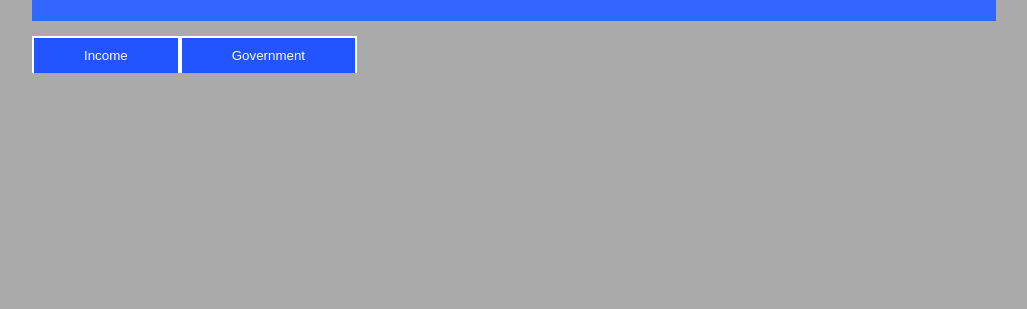
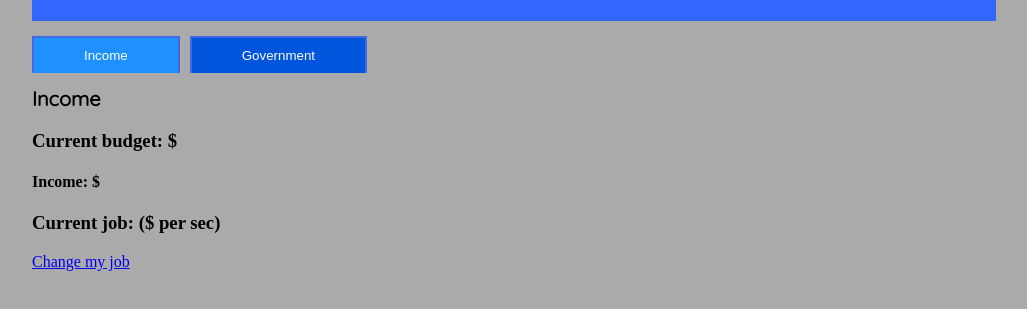
Before and after one commit to TheOnlyMrCat/incremental, a plain HTML site: page index.html in a window 1280 px wide. Shown: the part 81-390 px from the top of the page, without its empty margins (126-1153 px from the left). Drawn offline with Linux system fonts and the light colour scheme.

Commit message:
Extended income tab

```diff
--- a/classic.css
+++ b/classic.css
@@ -18,10 +18,17 @@ header {
 }
 
 nav > button {
-    margin-top: 15px;
-    background-color: #2255ff;
+    margin-top: 15px; margin-right: 10px;
+    background-color: #05d;
     padding: 10px 50px;
     color: white;
-    border: 2px white solid;
+    border: 2px royalblue solid;
     border-bottom: none;
+} nav > button.active {
+    background-color: dodgerblue;
 }
+
+div.tab > h1{
+    font-family: 'Quicksand', 'sans-serif';
+    font-size: 15pt;
+}
--- a/index.html
+++ b/index.html
@@ -12,11 +12,10 @@
             <h1>Policy</h1><h3>An incremental world domination game</h3>
         </header>
         <nav id="tab-bar">
-            <button onclick="changeTab(event, 'income')" class="button" id="defaultOpen">Income</a>
-            <button onclick="changeTab(event, 'government')" class="button">Government</a>
+            <button onclick="javascript:changeTab(event, 'income')" class="button active" id="defaultOpen">Income</a>
+            <button onclick="javascript:changeTab(event, 'government')" class="button">Government</a>
         </nav>
         <script>
-            document.getElementById("defaultOpen").click();
             function changeTab(evt, cityName) {
                 // Declare all variables
                 var i, tabcontent, tablinks;
@@ -39,8 +38,13 @@
             }
         </script>
         <div class="tabs">
-            <div id="income" class="tab">
-                <h1>Income:</h1>
+            <div id="income" class="tab active">
+                <h1>Income</h1>
+                <h3 class='money'>Current budget: $<span id='money'></span></h3>
+                <h4 class='money'>Income: $<span id='inpersec'></span></h4>
+
+                <h3 class='job'>Current job: <span id='job'></span> ($<span id='injobpersec'></span> per sec)</h3>
+                <a href='jobs.html'>Change my job</a>
             </div>
             <div id="government" class="tab">
                 <h1>Government:</h1>
```
Also changed, not shown: jobs.html (added).
